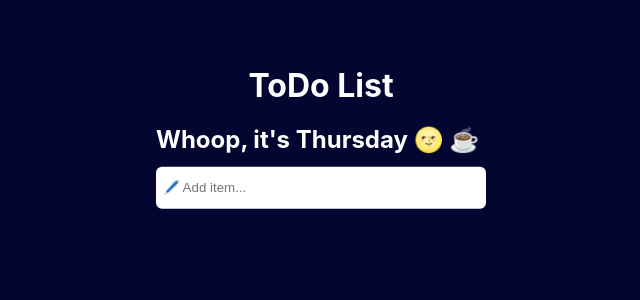
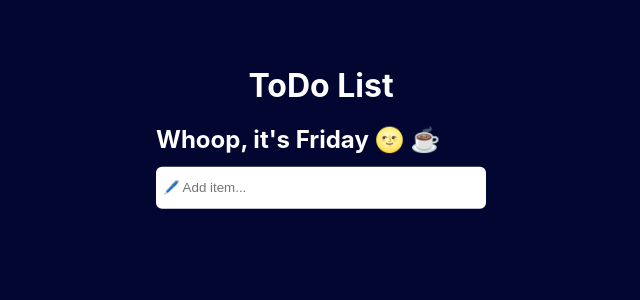
Before and after one commit to Ajil5467/to-do, a React (Create React App) app: page / in a window 1280 px wide. Shown: the top 300 px of the page, without its empty margins (319-959 px from the left). Built offline with nearby package versions, Linux system fonts and the light colour scheme; the HTML template or start-up script is replaced by a standard one.

Commit message:
update App.js

```diff
--- a/src/App.js
+++ b/src/App.js
@@ -12,7 +12,7 @@ function App() {
       </div>
       <div className="subHeading">
         <br />
-        <h2>Whoop, it's Thursday 🌝 ☕ </h2>
+        <h2>Whoop, it's Friday 🌝 ☕ </h2>
       </div>
       <div className="input">
       <input value = {toDo} onChange={(e)=> setToDo(e.target.value)} type="text" placeholder="🖊️ Add item..." />
```
